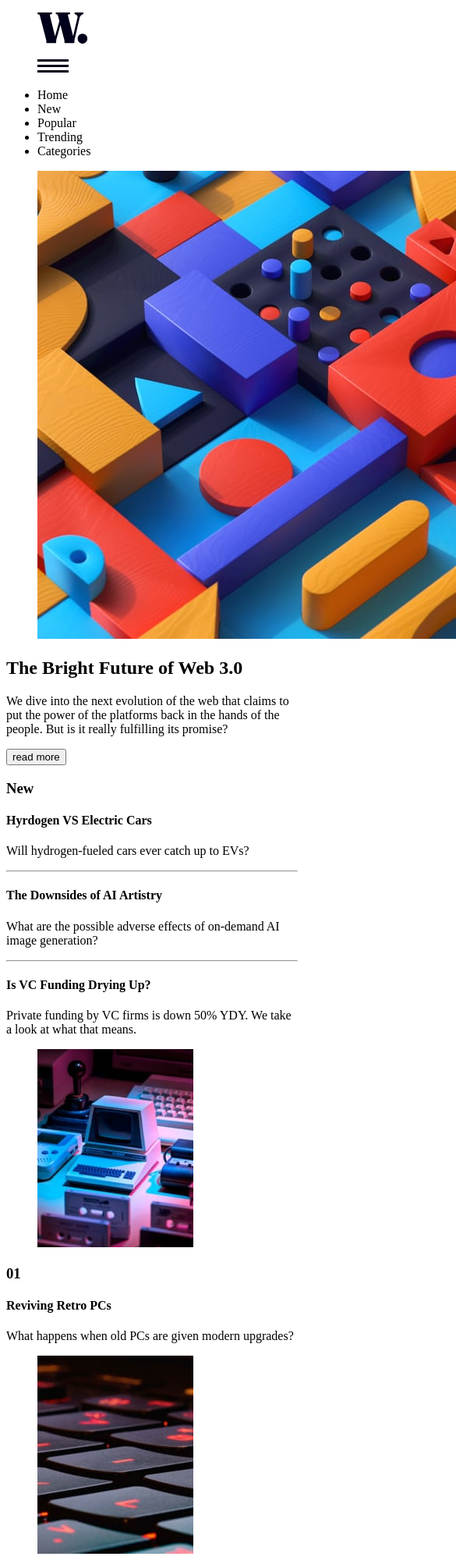
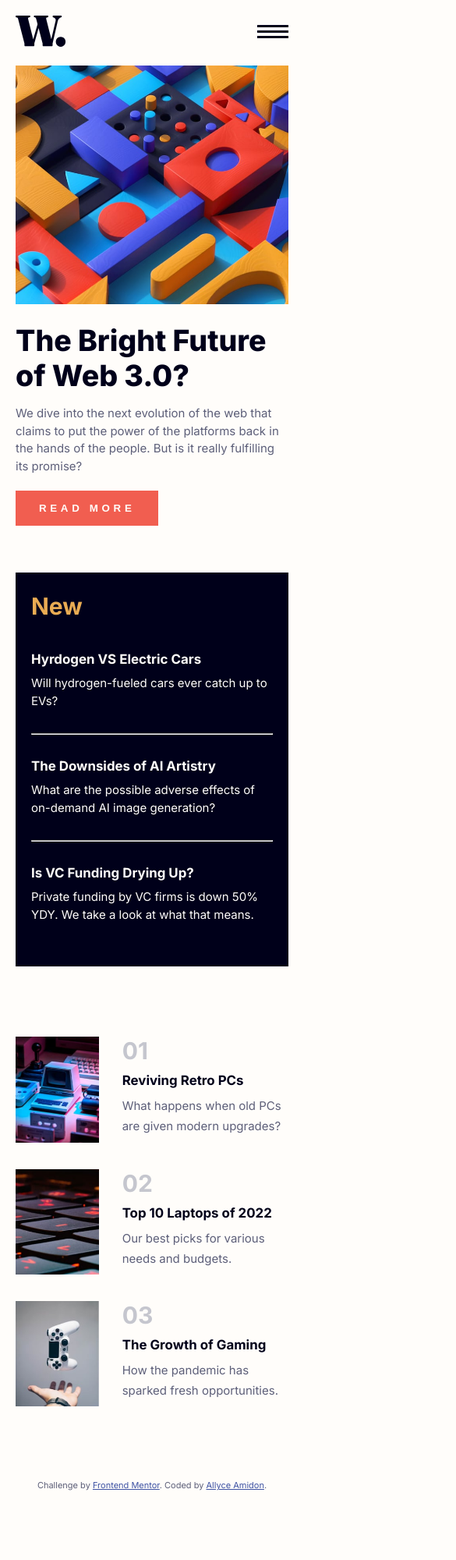
Before and after one commit to amidona/news-hompage-fm, a plain HTML site: page index.html in a window 390 px wide. Shown: the top 2000 px of the page at 78% size, 585 px wide, since content can reach past the window. After the commit the page ends 1931 px from the top, so only its background shows below. Drawn offline with Linux system fonts and the light colour scheme.

Commit message:
Added CSS for mobile and preliminary JS for nav bar

```diff
--- a/index.html
+++ b/index.html
@@ -8,85 +8,100 @@
 
     <link rel="icon" type="image/png" sizes="32x32" href="./images/favicon-32x32.png">
     <link rel="stylesheet" href="styles.css" />
+    <script src="script.js" defer></script>
     <title>Frontend Mentor | News Homepage</title>
 
-    <!-- Feel free to remove these styles or customise in your own stylesheet 👍 -->
+    <link rel="preconnect" href="https://fonts.googleapis.com">
+    <link rel="preconnect" href="https://fonts.gstatic.com" crossorigin>
+    <link href="https://fonts.googleapis.com/css2?family=Inter:wght@400;700;800&display=swap" rel="stylesheet">
+
 </head>
 
 <body>
 <div class="wrapper">
     <div class="content">
         <header>
+            <div class="mobile">
                 <figure>
                     <img src="images/logo.svg" alt="W." />
                 </figure>
-            <a href="#menu"><figure><img src="images/icon-menu.svg" /></figure></a>
+                <a href="#menu"><figure ><img src="images/icon-menu.svg" class="open"/></figure></a>
+            </div>
             <nav class="menu">
+                <figure>
+                    <img src="images/icon-menu-close.svg" alt="X to close" class="close"/>
+                </figure>
                 <ul>
-                    <li>Home</li>
-                    <li>New</li>
-                    <li>Popular</li>
-                    <li>Trending</li>
-                    <li>Categories</li>
+                    <a href="#"><li>Home</li></a>
+                    <a href="#new"><li>New</li></a>
+                    <a href="#popular"><li>Popular</li></a>
+                    <a href="#trending"><li>Trending</li></a>
+                    <a href="#"><li>Categories</li></a>
                 </ul>
             </nav>
         </header>
-        <div class="popular">
+        <div id="popular">
             <figure class="hero">
                 <img src="images/image-web-3-mobile.jpg" alt="A series of interconnecting blocks in various colors" />
             </figure>
-            <h2> The Bright Future of Web 3.0</h2>
+            <h1> The Bright Future of Web 3.0?</h1>
             <p>We dive into the next evolution of the web that claims to put the power of the platforms back in the hands of the people. But is it really fulfilling its promise?</p>
             <button>read more</button>
         </div>
-        <div class="new">
-            <h3>New</h3>
-            <div class="story">
-                <h4>Hyrdogen VS Electric Cars</h4>
+        <div id="new">
+            <h2>New</h2>
+            <div class="new-story">
+                <h3>Hyrdogen VS Electric Cars</h3>
                 <p>Will hydrogen-fueled cars ever catch up to EVs?</p>
             </div>
             <hr>
-            <div class="story">
-                <h4>The Downsides of AI Artistry</h4>
+            <div class="new-story">
+                <h3>The Downsides of AI Artistry</h3>
                 <p>What are the possible adverse effects of on-demand AI image generation?</p>
             </div>
             <hr>
-            <div class="story">
-                <h4>Is VC Funding Drying Up?</h4>
+            <div class="new-story">
+                <h3>Is VC Funding Drying Up?</h3>
                 <p>Private funding by VC firms is down 50% YDY. We take a look at what that means.</p>
             </div>
         </div>
-        <div class="trending">
-            <div class="story">
+        <div id="trending">
+            <div class="trend-story">
                 <figure>
                     <img src="images/image-retro-pcs.jpg" alt="Various early generation home computers" />
                 </figure>
-                <h3>01</h3>
-                <h4>Reviving Retro PCs</h4>
+                <div class="text">
+                    <h2>01</h2>
+                    <h3>Reviving Retro PCs</h3>
                     <p>What happens when old PCs are given modern upgrades?</p>
                 </div>
-            <div class="story">
+            </div>
+            <div class="trend-story">
                 <figure>
                     <img src="images/image-top-laptops.jpg" alt="Close-up of a black-and-red laptop keyboard" />
                 </figure>
-                <h3>02</h3>
-                <h4>Top 10 Laptops of 2022</h4>
+                <div class="text">
+                    <h2>02</h2>
+                    <h3>Top 10 Laptops of 2022</h3>
                     <p>Our best picks for various needs and budgets.</p>
                 </div>
-            <div class="story">
+            </div>
+            <div class="trend-story">
                 <figure>
                     <img src="images/image-gaming-growth.jpg" alt="A hand throwing a white gaming controller into the air" />
                 </figure>
-                <h3>03</h3>
-                <h4>The Growth of Gaming</h4>
+                <div class="text">
+                    <h2>03</h2>
+                    <h3>The Growth of Gaming</h3>
                     <p>How the pandemic has sparked fresh opportunities.</p>
                 </div>
             </div>
         </div>
+    </div>
 
-    <div class="attribution">
+    <div id="attribution">
         Challenge by <a href="https://www.frontendmentor.io?ref=challenge" target="_blank">Frontend Mentor</a>.
-        Coded by <a href="#">Your Name Here</a>.
+        Coded by <a href="https://allyceamidon.com/">Allyce Amidon</a>.
     </div>
 </div>
 </body>
--- /dev/null
+++ b/script.js
@@ -0,0 +1,13 @@
+const open = document.querySelector(".open");
+const close = document.querySelector(".close");
+const menu = document.querySelector(".menu");
+
+open.addEventListener("click", function () {
+    console.log("It's working!");
+    menu.style.display = "block";
+});
+
+close.addEventListener("click", function () {
+    console.log("I'm working too!")
+    menu.style.display = "none";
+});
--- a/styles.css
+++ b/styles.css
@@ -1,8 +1,177 @@
-.attribution {
+/******GLOBAL STYLES******/
+* {
+    margin: 0;
+    padding: 0;
+}
+
+body {
+    color: hsl(236, 13%, 42%);
+    background-color: hsl(36, 100%, 99%);
+    font-family: 'Inter', sans-serif;
+    font-size: 15px;
+}
+
+.wrapper {
+    padding: 20px;
+}
+
+h1 {
+    color: hsl(240, 100%, 5%);
+    font-size: 2.5em;
+    font-weight: 800;
+}
+
+h2 {
+    font-size: 2em;
+    font-weight: 700;
+}
+
+h3 {
+    font-size: 1.125em;
+    font-weight: 700;
+}
+
+p {
+    line-height: 1.5em;
+}
+
+img {
+    width: 100%;
+}
+
+.hide {
+    display: none;
+}
+
+.cursor {
+    cursor: pointer;
+}
+
+/*****HEADER STYLES*****/
+.mobile {
+    align-items: center;
+    display: flex;
+    justify-content: space-between;
+    padding-bottom: 20px;
+    flex-wrap: nowrap;
+}
+
+.menu {
+    display: none;
+    flex-basis: 100%;
+    padding: 15px;
+}
+
+nav figure {
+    width: 100%;
+    padding-bottom: 40px;
+    display: flex;
+    flex-wrap: wrap;
+    justify-content: flex-end;
+}
+
+nav img {
+    width: 10%;
+}
+
+nav ul {
+    list-style: none;
+}
+
+nav ul li {
+    padding: 10px 0;
+
+}
+
+nav a {
+    color: hsl(236, 13%, 42%);
+    text-decoration: none;
+}
+
+/****#POPULAR STYLES*/
+#popular h1 {
+    padding: 20px 0 15px;
+}
+
+#popular button {
+    background-color: hsl(5, 85%, 63%);
+    border: none;
+    color: hsl(36, 100%, 99%);
+    font-weight: 700;
+    letter-spacing: 0.35em;
+    margin: 20px 0;
+    padding: 15px 30px;
+    text-transform: uppercase;
+
+}
+
+/******#NEW STYLES*****/
+#new {
+    background-color: hsl(240, 100%, 5%);
+    color: hsl(36, 100%, 99%);
+    margin: 40px 0;
+    padding: 25px 20px;
+}
+
+#new h2 {
+    color: hsl(35, 77%, 62%);
+    padding-bottom: 10px;
+}
+
+.new-story {
+    padding: 30px 0;
+}
+
+#new h3 {
+    padding-bottom: 10px;
+}
+
+
+/******#TRENDING STYLES*******/
+#trending {
+    margin: 75px 0;
+}
+
+.trend-story {
+    display: flex;
+    flex-wrap: nowrap;
+    justify-content: space-between;
+    /* border: 1px solid red; */
+}
+
+.trend-story figure {
+    width: 33.333%;
+    padding: 15px 15px 15px 0;
+    overflow: hidden;
+    /* border: 1px solid orange; */
+}
+
+.trend-story .text {
+    width: 66.666%;
+    padding: 15px 0 15px 15px;
+    /* border: 1px solid blue; */
+}
+
+.trend-story h2 {
+    color: hsl(233, 8%, 79%);
+    padding-bottom: 10px;
+}
+
+.trend-story h3 {
+    color: hsl(240, 100%, 5%);
+    padding-bottom: 10px;
+}
+
+.trend-story p {
+    line-height: 1.75em;
+}
+
+/***** FOOTER STYLES ******/
+#attribution {
     font-size: 11px;
     text-align: center;
 }
 
-.attribution a {
+#attribution a {
     color: hsl(228, 45%, 44%);
 }
```
Lines whose indentation alone changed are shown as unchanged.
